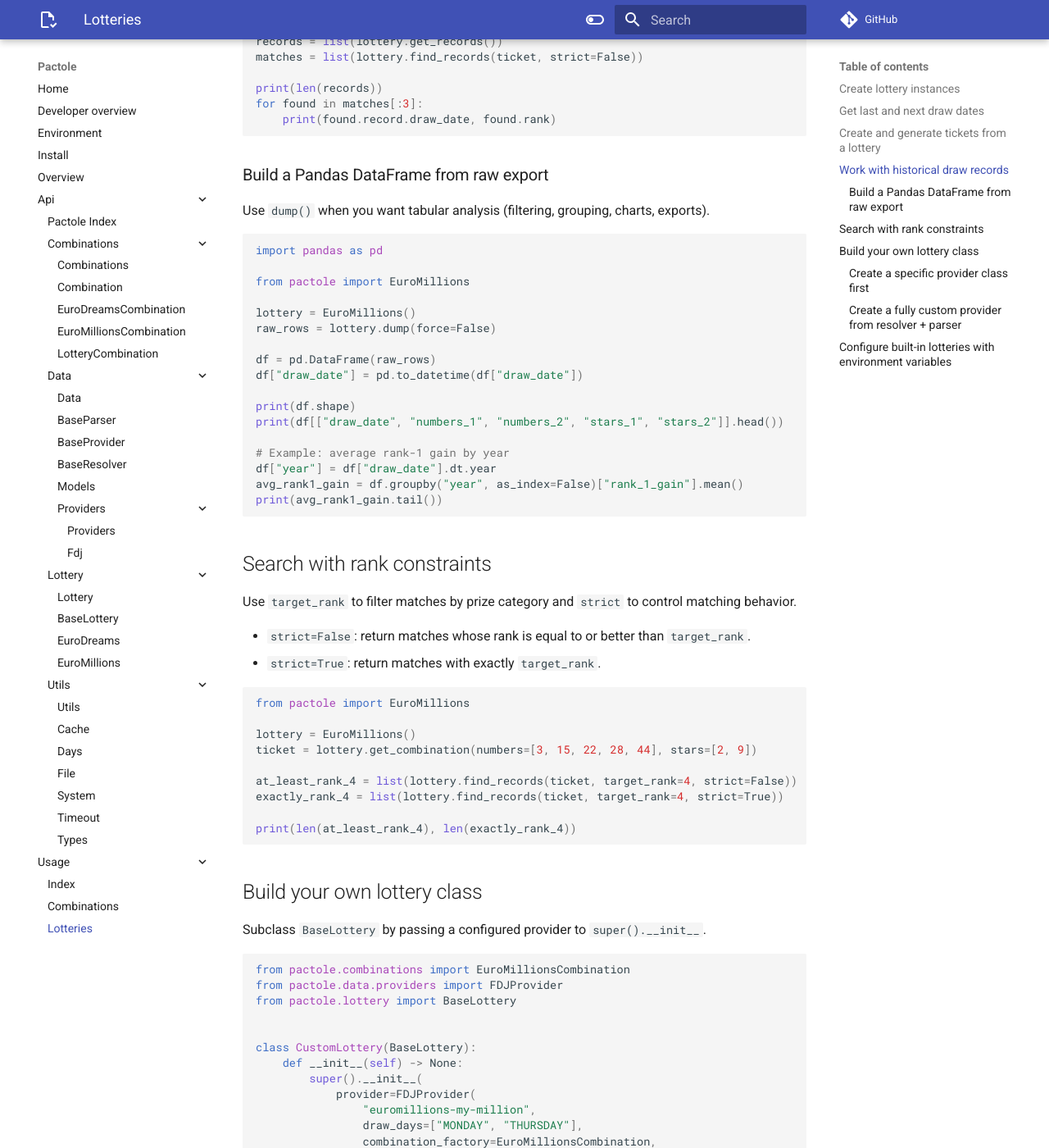
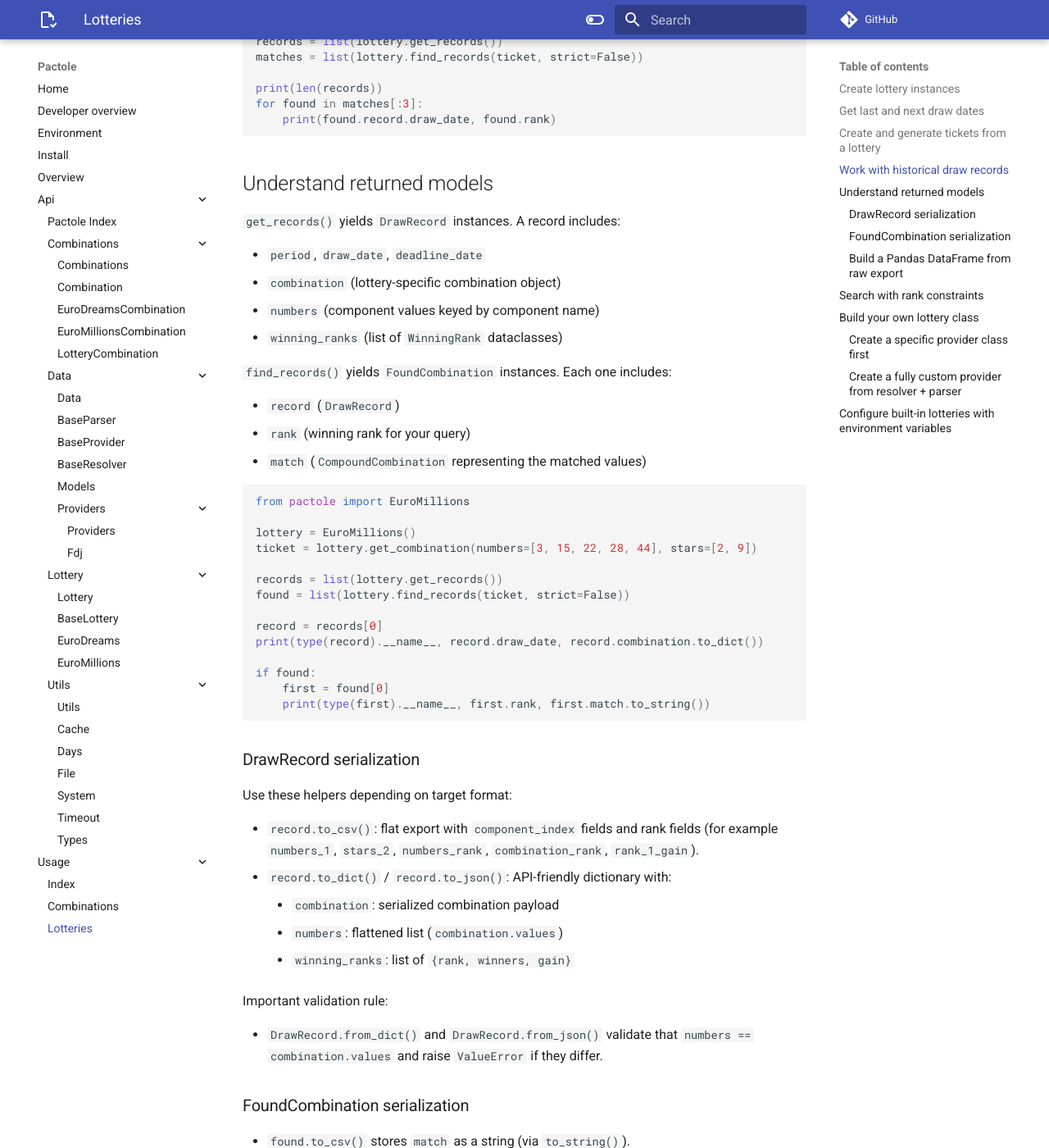
Before and after one commit to cerbernetix/pactole, an MkDocs documentation site: the page built from docs/usage/lotteries.md, in a window 1280 px wide and 1400 px high, scrolled down 2062 px. Shown: the whole window at 82% size. Built offline with MkDocs 1.6.1 and Material for MkDocs 9.7.7, drawn with Linux system fonts in a browser that asks for light colours; comment, search, counter and statistics services are not loaded; some of the changed text lies outside the part shown.

Commit message:
doc: update documentation with serialization behavior and model structures for combinations and lottery records

````diff
--- a/docs/usage/lotteries.md
+++ b/docs/usage/lotteries.md
@@ -95,6 +95,59 @@ print(len(records))
 for found in matches[:3]:
     print(found.record.draw_date, found.rank)
 ```
+
+## Understand returned models
+
+`get_records()` yields `DrawRecord` instances. A record includes:
+
+- `period`, `draw_date`, `deadline_date`
+- `combination` (lottery-specific combination object)
+- `numbers` (component values keyed by component name)
+- `winning_ranks` (list of `WinningRank` dataclasses)
+
+`find_records()` yields `FoundCombination` instances. Each one includes:
+
+- `record` (`DrawRecord`)
+- `rank` (winning rank for your query)
+- `match` (`CompoundCombination` representing the matched values)
+
+```python
+from pactole import EuroMillions
+
+lottery = EuroMillions()
+ticket = lottery.get_combination(numbers=[3, 15, 22, 28, 44], stars=[2, 9])
+
+records = list(lottery.get_records())
+found = list(lottery.find_records(ticket, strict=False))
+
+record = records[0]
+print(type(record).__name__, record.draw_date, record.combination.to_dict())
+
+if found:
+    first = found[0]
+    print(type(first).__name__, first.rank, first.match.to_string())
+```
+
+### DrawRecord serialization
+
+Use these helpers depending on target format:
+
+- `record.to_csv()`: flat export with `component_index` fields and rank fields
+  (for example `numbers_1`, `stars_2`, `numbers_rank`, `combination_rank`, `rank_1_gain`).
+- `record.to_dict()` / `record.to_json()`: API-friendly dictionary with:
+    - `combination`: serialized combination payload
+    - `numbers`: flattened list (`combination.values`)
+    - `winning_ranks`: list of `{rank, winners, gain}`
+
+Important validation rule:
+
+- `DrawRecord.from_dict()` and `DrawRecord.from_json()` validate that
+  `numbers == combination.values` and raise `ValueError` if they differ.
+
+### FoundCombination serialization
+
+- `found.to_csv()` stores `match` as a string (via `to_string()`).
+- `found.to_dict()` / `found.to_json()` store `match` as a dictionary (via `dump()`).
 
 ### Build a Pandas DataFrame from raw export
 
````
Also changed, not shown: docs/developer_overview.md (+23 -0 lines), docs/usage/combinations.md (+20 -10 lines).
